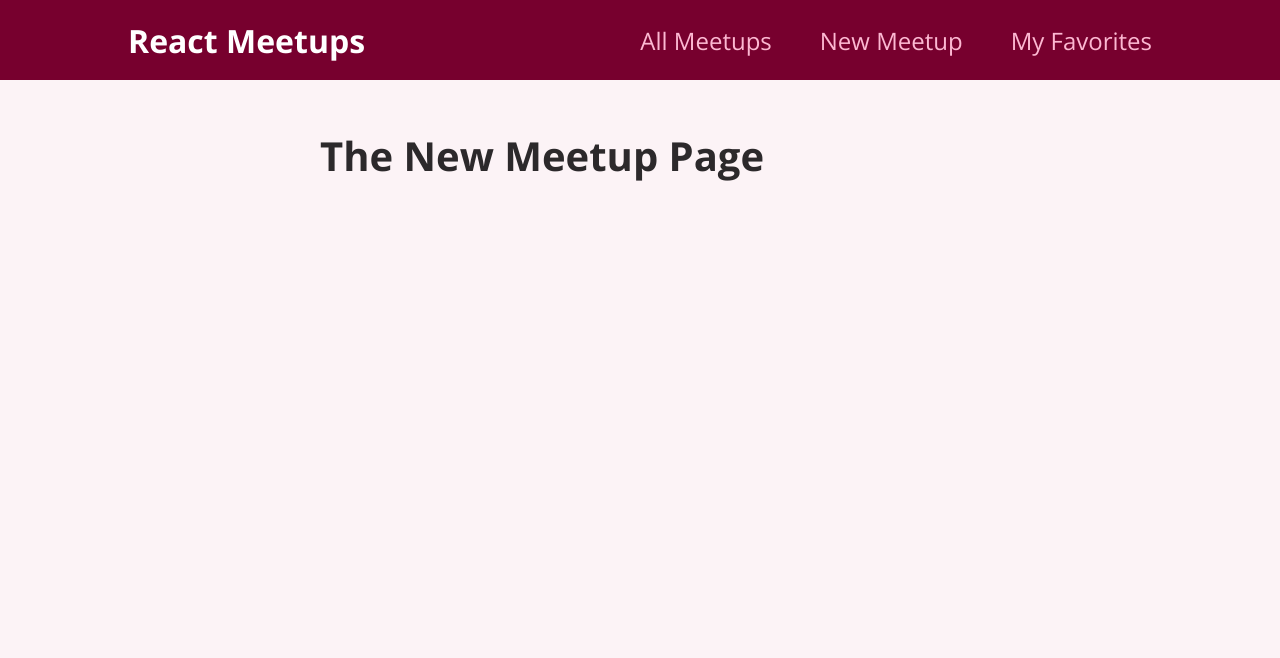
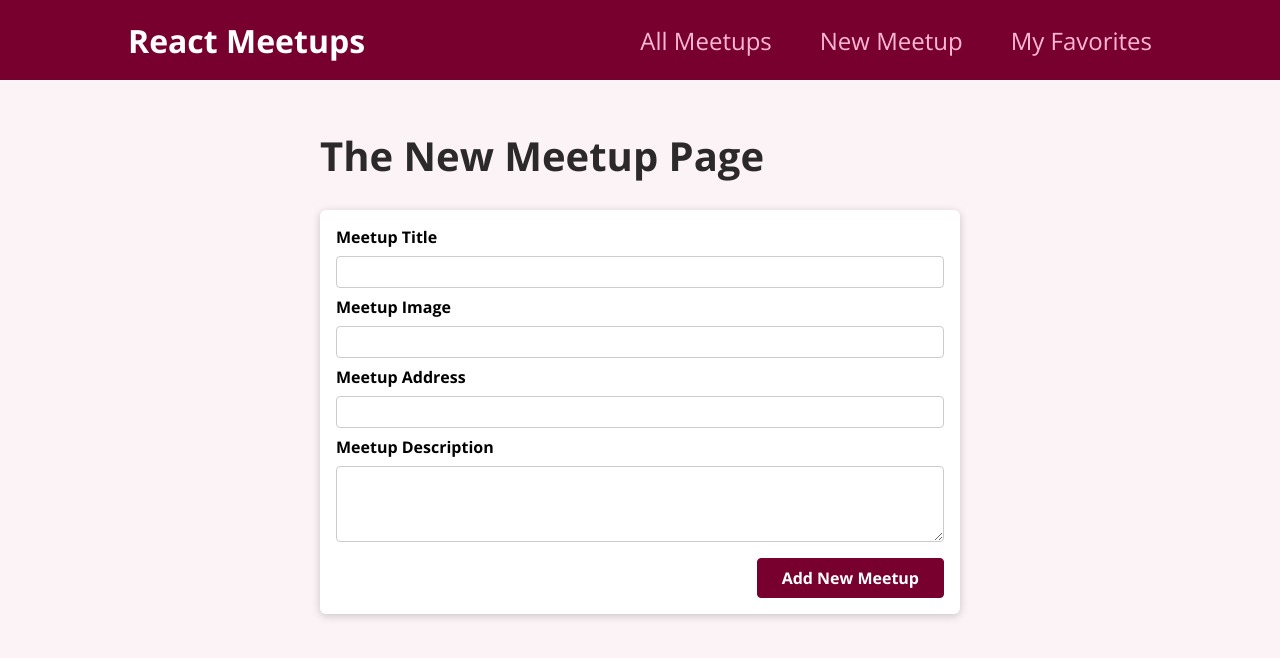
Before and after one commit to nthungvn/react-complete-guide, a React (Create React App) app: page /new-meetup in a window 1280 px wide. Shown: the top 658 px of the page. Built offline with nearby package versions, Linux system fonts and the light colour scheme.

Commit message:
add new meetup form

```diff
--- /dev/null
+++ b/src/components/meetups/NewMeetupForm.js
@@ -0,0 +1,42 @@
+import Card from '../ui/Card';
+import classes from './NewMeetupForm.module.css';
+
+const NewMeetupForm = (props) => {
+  const submitHandler = (event) => {
+    event.preventDefault();
+  };
+
+  return (
+    <Card>
+      <form className={classes.form} onSubmit={submitHandler}>
+        <div className={classes.control}>
+          <label htmlFor="title">Meetup Title</label>
+          <input type="text" name="title" id="title" required />
+        </div>
+        <div className={classes.control}>
+          <label htmlFor="image">Meetup Image</label>
+          <input type="url" name="image" id="image" required />
+        </div>
+        <div className={classes.control}>
+          <label htmlFor="address">Meetup Address</label>
+          <input type="text" name="address" id="address" required />
+        </div>
+        <div className={classes.control}>
+          <label htmlFor="description">Meetup Description</label>
+          <textarea
+            type="text"
+            name="description"
+            id="description"
+            rows="3"
+            required
+          />
+        </div>
+        <div className={classes.actions}>
+          <button>Add New Meetup</button>
+        </div>
+      </form>
+    </Card>
+  );
+};
+
+export default NewMeetupForm;
--- /dev/null
+++ b/src/components/meetups/NewMeetupForm.module.css
@@ -0,0 +1,45 @@
+.form {
+  padding: 1rem;
+}
+
+.control {
+  margin-bottom: 0.5rem;
+}
+
+.control label {
+  display: block;
+  font-weight: bold;
+  margin-bottom: 0.5rem;
+}
+
+.control input,
+.control textarea {
+  display: block;
+  font: inherit;
+  border-radius: 4px;
+  border: 1px solid #ccc;
+  padding: 0.25rem;
+  width: 100%;
+}
+
+.actions {
+  margin-top: 1rem;
+  text-align: right;
+}
+
+.actions button {
+  font: inherit;
+  cursor: pointer;
+  background-color: #77002e;
+  color: white;
+  padding: 0.5rem 1.5rem;
+  border: 1px solid #77002e;
+  border-radius: 4px;
+  font-weight: bold;
+}
+
+.actions button:hover,
+.actions button:active {
+  background-color: #a50e48;
+  border-color: #a50e48;
+}
--- a/src/pages/NewMeetupPage.js
+++ b/src/pages/NewMeetupPage.js
@@ -1,5 +1,13 @@
+import { Fragment } from 'react';
+import NewMeetupForm from '../components/meetups/NewMeetupForm';
+
 const NewMeetupPage = (props) => {
-  return <h1>The New Meetup Page</h1>;
+  return (
+    <Fragment>
+      <h1>The New Meetup Page</h1>
+      <NewMeetupForm />
+    </Fragment>
+  );
 };
 
 export default NewMeetupPage;
```
